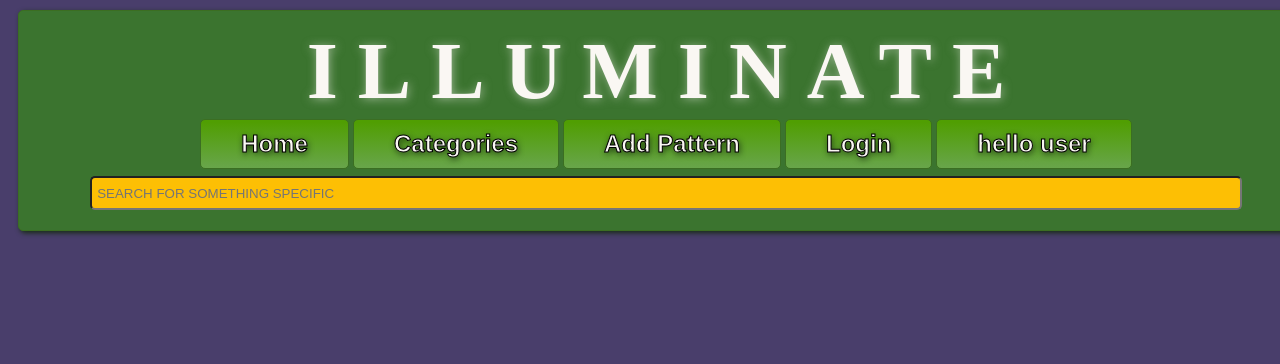
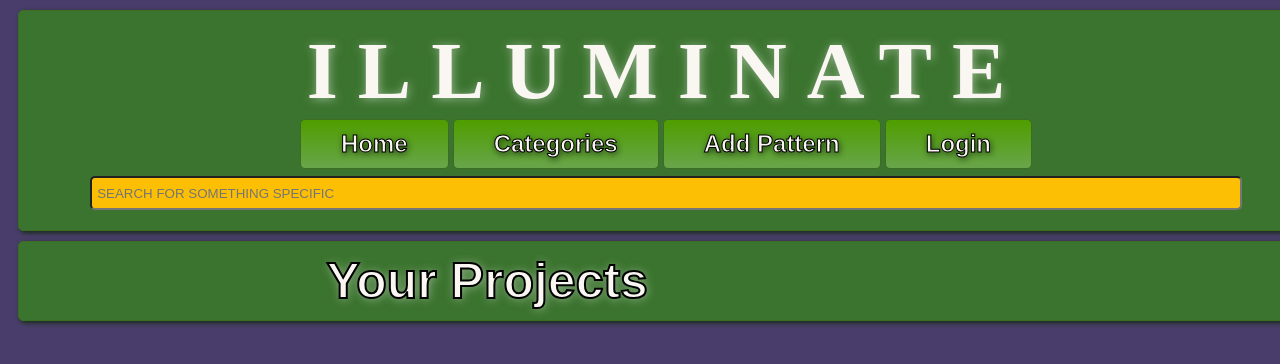
Before and after one commit to ARElton/illuminate-frontend, a React (Create React App) app: page /profile in a window 1280 px wide. Shown: the top 364 px of the page. Built offline with nearby package versions, Linux system fonts and the light colour scheme; data requests are answered from the project's data file; a web font is replaced by a local one.

Commit message:
added new header logic

```diff
--- a/src/components/App.js
+++ b/src/components/App.js
@@ -6,6 +6,7 @@ import PatternList from './PatternList';
 import PatternView from './PatternView';
 import PatternForm from './PatternForm';
 import Login from './Login';
+import Profile from './Profile';
 
 
 function App() {
@@ -95,6 +96,9 @@ function App() {
       <Route exact path="/login">
         <Login setCurrentUser={setCurrentUser} setLogin={setLogin} getUserProjects={getUserProjects}/>
       </Route>
+      <Route exact path="/profile">
+        <Profile currentUser={currentUser} userProjects={userProjects}/>
+      </Route>
       <Route exact path="/patterns/new">
         <PatternForm updatePatterns={updatePatterns}/>
       </Route>
--- a/src/components/Header.js
+++ b/src/components/Header.js
@@ -9,6 +9,10 @@ function Header({query, setQuery, currentUser, setCurrentUser, setCurrentSort})
 
     function catClick(){
         setCatTog(!catTog)
+    }
+
+    function handleLogout(){
+        setCurrentUser(null)
     }
 
     return (
@@ -31,14 +35,28 @@ function Header({query, setQuery, currentUser, setCurrentUser, setCurrentSort})
                 className="button">
                 Add Pattern
             </NavLink>
+
+            {currentUser ?
+            <NavLink
+                to="/profile"
+                className="button">
+                {currentUser.username}
+            </NavLink>
+            :
             <NavLink
                 to="/login"
                 className="button"
                 currentUser={currentUser}
                 setCurrentUser={setCurrentUser}>
                 Login
-            </NavLink>
-            <button className="button"> {currentUser ? currentUser.username : "hello user"} </button>
+            </NavLink>}
+            {currentUser ?
+            <button
+                onClick={handleLogout}
+                className="button">
+                Logout
+            </button> : null}
+
         </nav>
         {catTog ? <Categories setCurrentSort={setCurrentSort} /> : null}
         <Search
--- a/src/components/Profile.js
+++ b/src/components/Profile.js
@@ -2,10 +2,20 @@ import React from "react";
 import { BrowserRouter as Router, Route, Switch, Link, NavLink } from 'react-router-dom';
 import ProjectTile from './ProjectTile'
 
-function Profile() {
+function Profile({currentUser, userProjects}) {
+
+    const projectComponents = userProjects.map((project) =>
+    <ProjectTile
+        key={project.id}
+        project={project}
+    />
+    )
 
     return(
-        <ul className="project-cards">{ /* render  */}</ul>
+        <div className="pattern-list">
+            <h1>Your Projects</h1>
+            <ul className="pattern-cards">{projectComponents}</ul>
+        </div>
     )
 }
 
--- a/src/components/ProjectTile.js
+++ b/src/components/ProjectTile.js
@@ -1,8 +1,9 @@
 import React from "react";
 import { BrowserRouter as Router, Route, Switch, Link, NavLink } from 'react-router-dom';
 
-function ProjectTile() {
+function ProjectTile({project}) {
 
+    const {id, user_id, pattern_id, image} = project
     return (
         <li className="card">
             <img src={"https://via.placeholder.com/400"} alt={"username"} />
```
